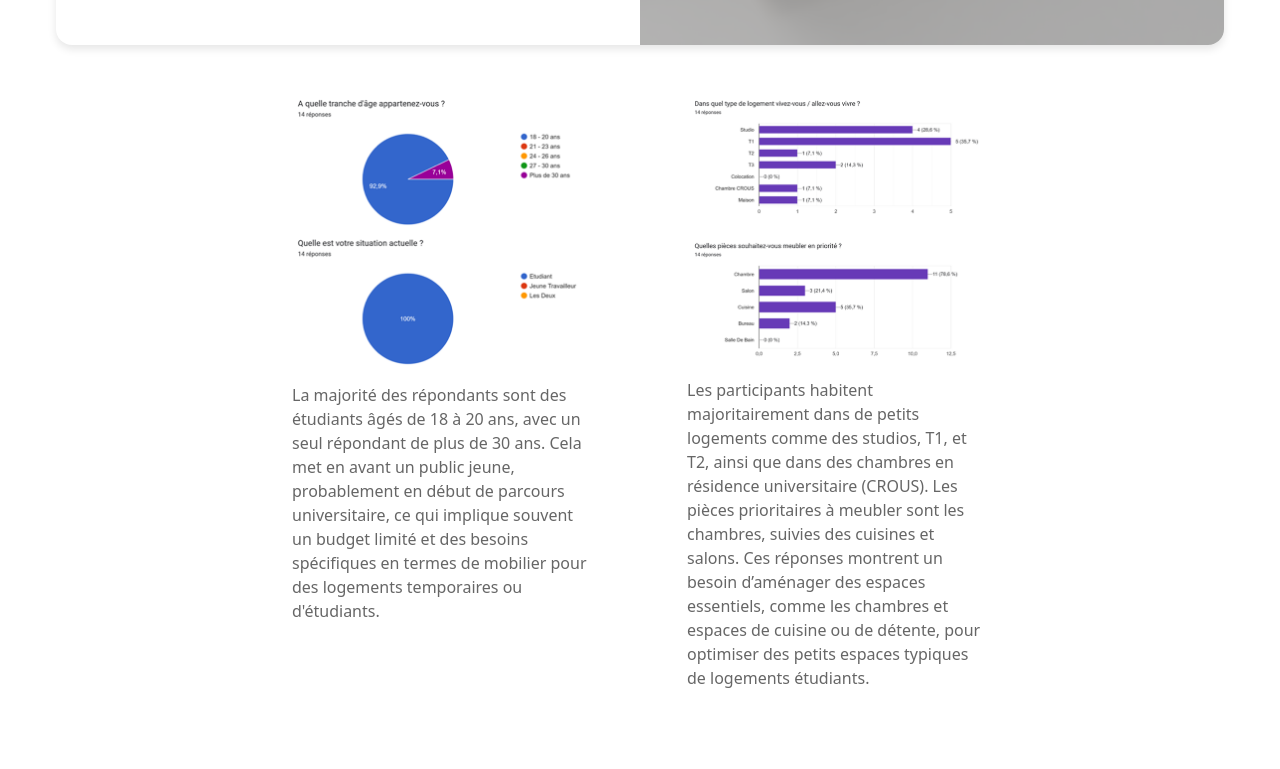
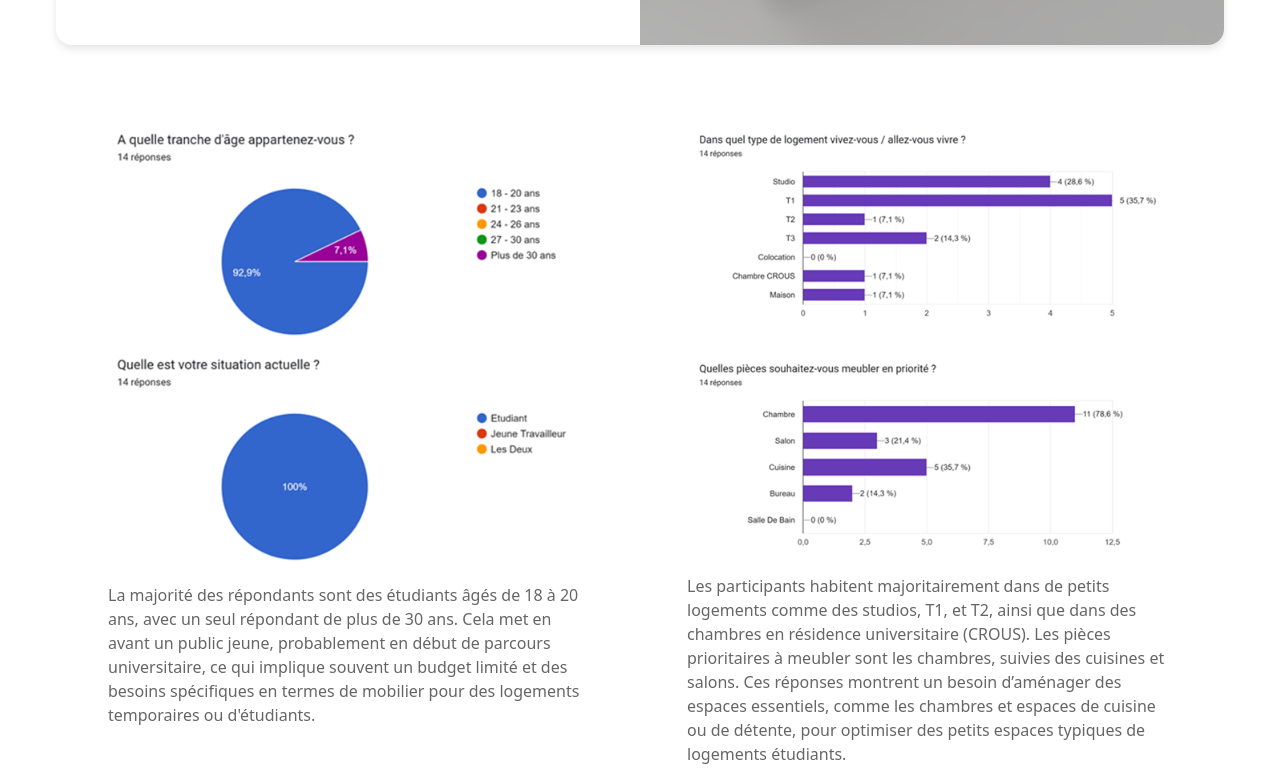
Before and after one commit to AlixDoucey/Terra, a plain HTML site: page About.html in a window 1280 px wide. Shown: the part 1819-2588 px from the top of the page. Drawn offline with Linux system fonts and the light colour scheme.

Commit message:
changement margin et width

```diff
--- a/css/styles.css
+++ b/css/styles.css
@@ -635,7 +635,7 @@ footer {
     display: grid;
     grid-template-columns: repeat(2, 1fr);
     gap: 30px;
-    max-width: 800px;
+    max-width: 100%;
     margin: 0 auto;
     padding: 20px;
 }
@@ -645,6 +645,7 @@ footer {
     flex-direction: column;
     align-items: center;
     margin: 2rem;
+    margin-top: 4rem;
 }
 
 .grid-item img {
```
